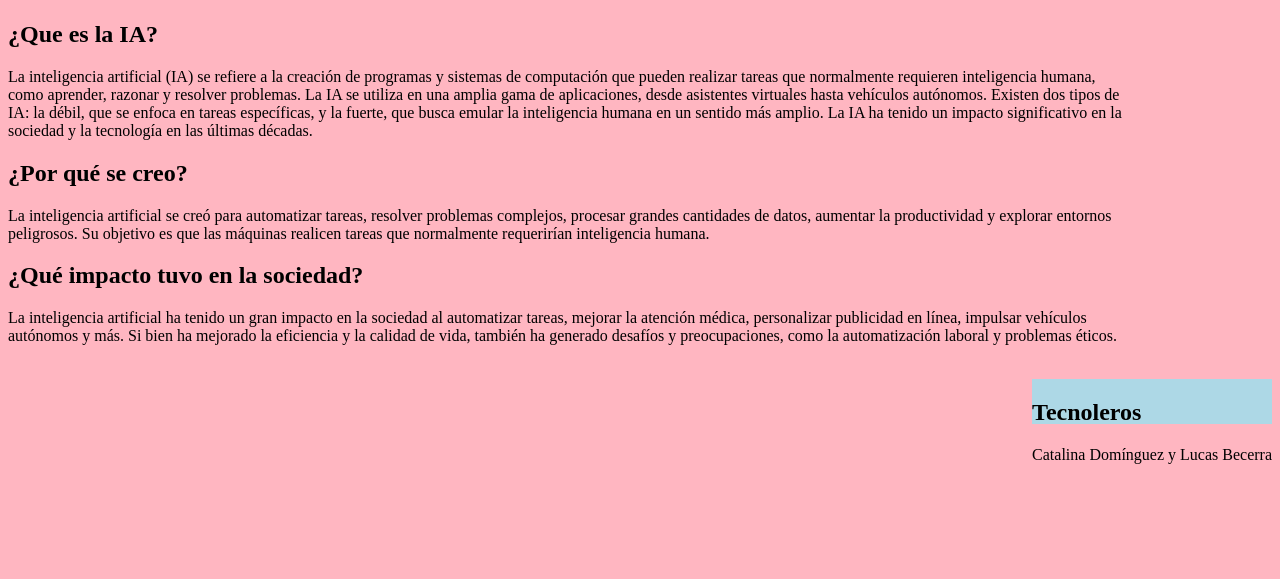
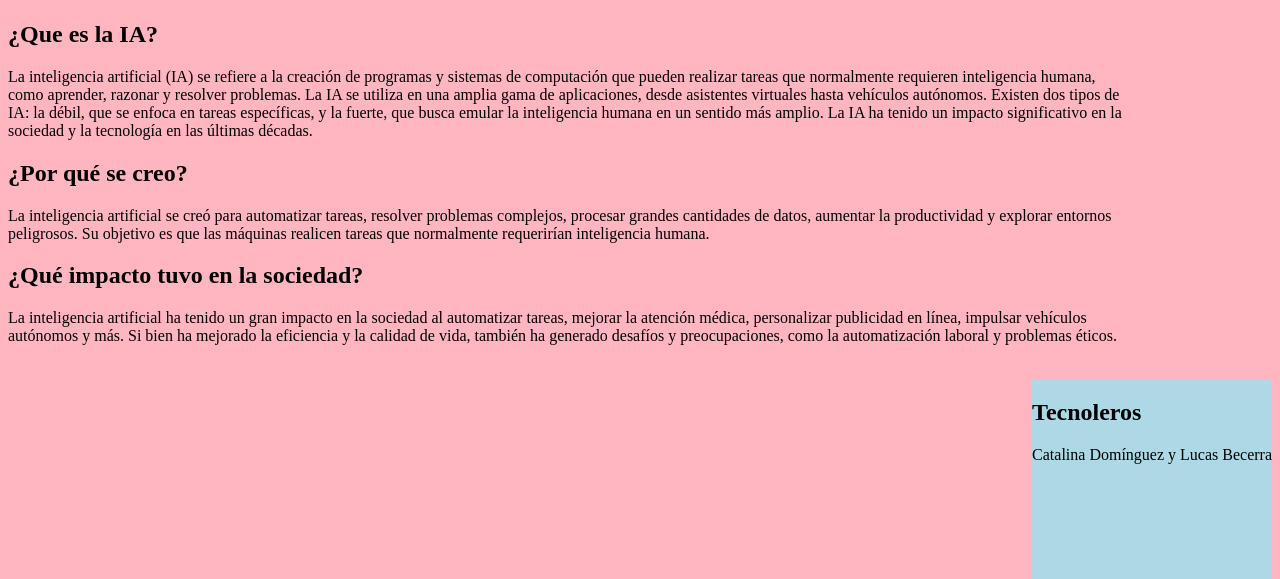
Before and after one commit to cattadz/noveno, a plain HTML site: page index.html in a window 1280 px wide. Shown: the part 317-896 px from the top of the page. Before the commit the page ends 800 px from the top, so only its background shows below. Drawn offline with Linux system fonts and the light colour scheme.

Commit message:
Update estilos.css

```diff
--- a/estilos.css
+++ b/estilos.css
@@ -17,5 +17,5 @@ aside{
   color: black;
   float: right;
 widht:45px;
-height:45px;
+height:200px;
 }
```
